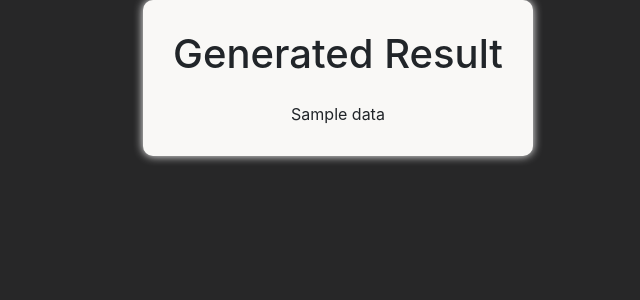
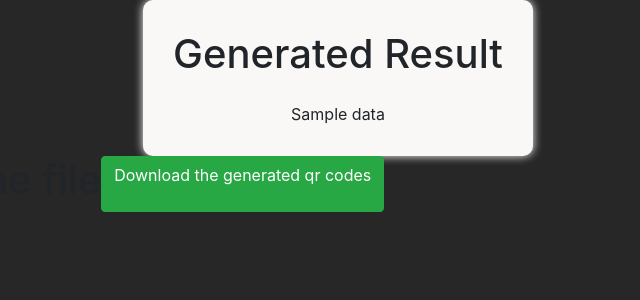
Before and after one commit to rookiechaser/drug_safety_model, a Flask app: template templates/data.html in a window 1280 px wide. Shown: the top 300 px of the page, without its empty margins (302-942 px from the left). Run offline with Flask 3, Linux system fonts and the light colour scheme; the template is opened without the code that fills it: most values are stand-ins (such as "Sample title", 1, 10 or a date in 2020); parts of the project's set-up code (start-up, migrations or seed data) failed here and were passed over; some libraries are stand-ins or nearby versions.

Commit message:
Update data.html

```diff
--- a/templates/data.html
+++ b/templates/data.html
@@ -58,6 +58,13 @@
         </div>
     </div>
 </div>
+<div class="container">
+    <div class="row text-center"> <!-- Add the "text-center" class to center content -->
+        <h1>Download the file</h1>
+        <a class="btn btn-success" href="{{ url_for('download') }}">Download the generated qr codes</a>
+    </div>
+</div>
+
 
 <!-- Add Bootstrap JS and jQuery (optional) -->
 <script src="https://code.jquery.com/jquery-3.5.1.slim.min.js"></script>
```
